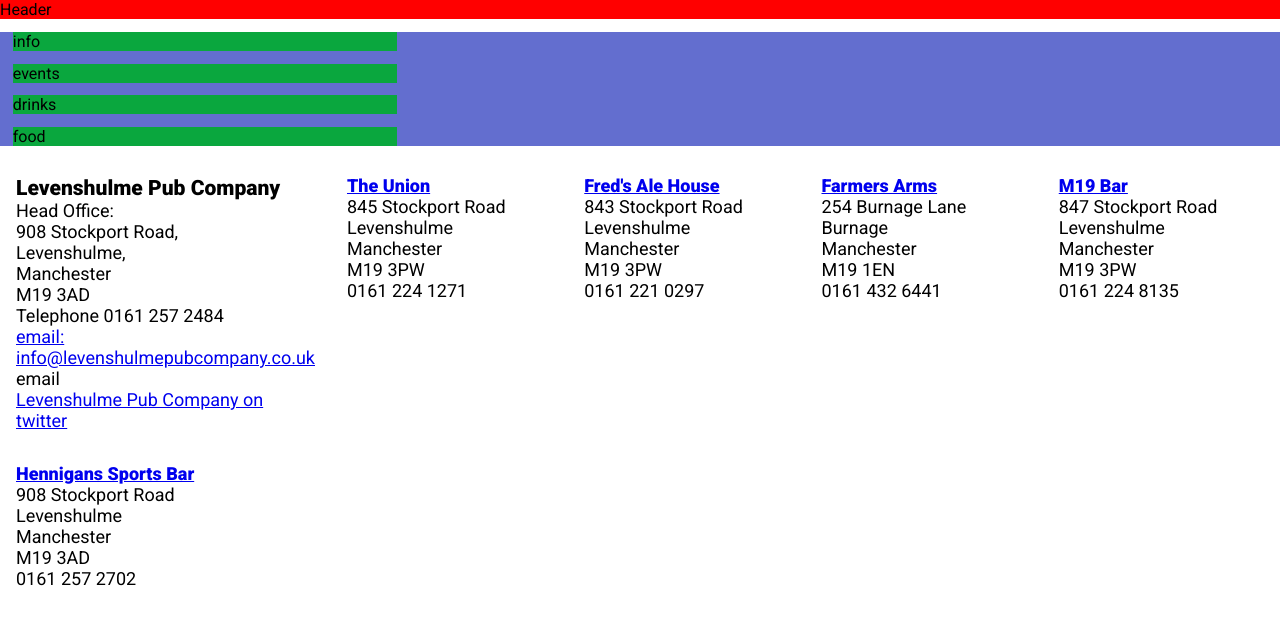
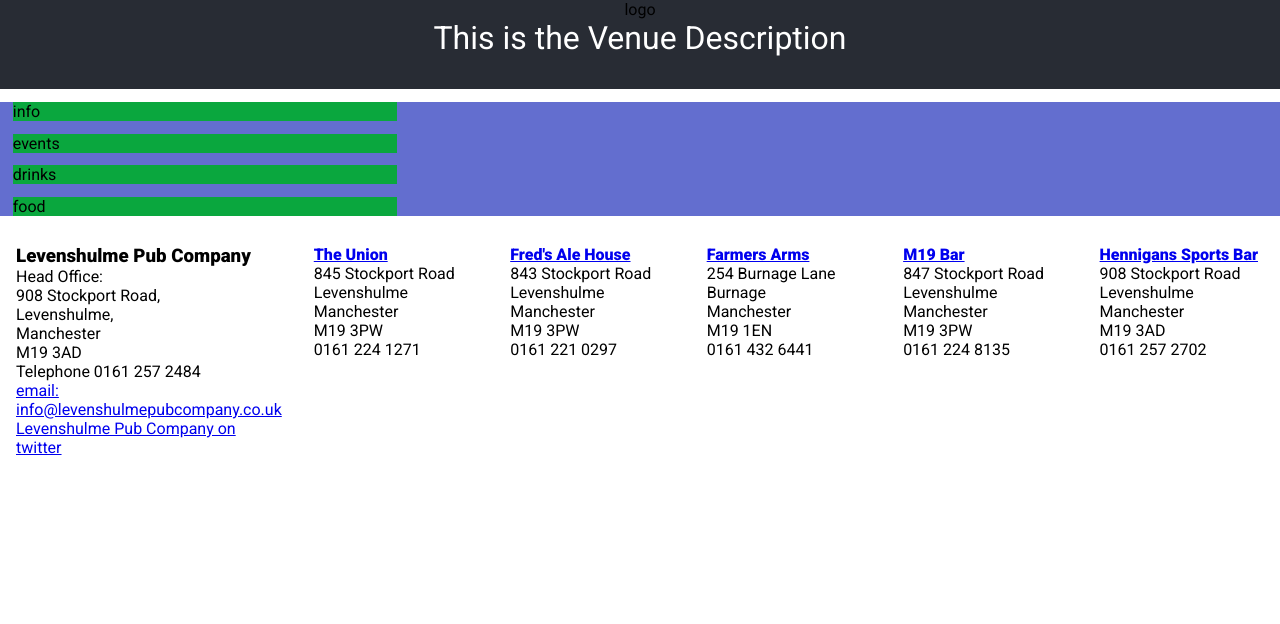
Before and after one commit to chriswright61dev/farmersspg, a React (Create React App) app: page / in a window 1280 px wide. Shown: the top 624 px of the page. Built offline with nearby package versions, Linux system fonts and the light colour scheme.

Commit message:
Header added logo and description

```diff
--- a/src/components/Footer/Footer.css
+++ b/src/components/Footer/Footer.css
@@ -1,6 +1,6 @@
 .footer {
   display: flex;
-  font-size: 18px;
+  font-size: 16px;
   flex-wrap: wrap;
 
   -webkit-animation: fadein 2s; /* Safari, Chrome and Opera > 12.1 */
--- a/src/components/Footer/Footer.js
+++ b/src/components/Footer/Footer.js
@@ -22,7 +22,7 @@ function Footer() {
             email: info@levenshulmepubcompany.co.uk
           </a>
         </p>
-        email
+
         <p>
           <a href="https://twitter.com/LevePubCo">
             Levenshulme Pub Company on twitter
--- a/src/components/Header/Header.css
+++ b/src/components/Header/Header.css
@@ -1,3 +1,4 @@
 .header {
-  background-color: red;
+  background-color: #282c34;
+  text-align: center;
 }
--- a/src/components/Header/Header.js
+++ b/src/components/Header/Header.js
@@ -1,7 +1,15 @@
 import React from "react";
 import "./Header.css";
+import HeaderLogo from "./HeaderLogo";
+import HeaderVenueDescription from "./HeaderVenueDescription";
+
 function Header() {
-  return <div className="header">Header</div>;
+  return (
+    <div className="header">
+      <HeaderLogo />
+      <HeaderVenueDescription />
+    </div>
+  );
 }
 
 export default Header;
--- /dev/null
+++ b/src/components/Header/HeaderLogo.css
@@ -0,0 +1,4 @@
+.header_logo img {
+  width: 50%;
+  text-align: center;
+}
--- /dev/null
+++ b/src/components/Header/HeaderLogo.js
@@ -0,0 +1,7 @@
+import React from "react";
+import "./HeaderLogo.css";
+function HeaderLogo() {
+  return <div className="header_logo">logo</div>;
+}
+
+export default HeaderLogo;
--- /dev/null
+++ b/src/components/Header/HeaderVenueDescription.css
@@ -0,0 +1,5 @@
+.header-venue-description {
+  color: white;
+  font-size: 2rem;
+  padding-bottom: 2rem;
+}
--- /dev/null
+++ b/src/components/Header/HeaderVenueDescription.js
@@ -0,0 +1,11 @@
+import React from "react";
+import "./HeaderVenueDescription.css";
+function HeaderVenueDescription() {
+  return (
+    <div className="header-venue-description">
+      This is the Venue Description
+    </div>
+  );
+}
+
+export default HeaderVenueDescription;
```
Also changed, not shown: src/App.css (+4 -22 lines).
